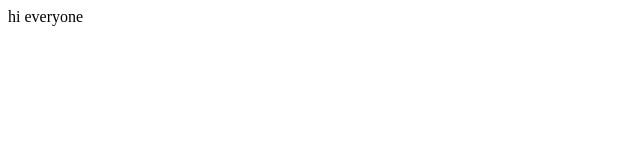
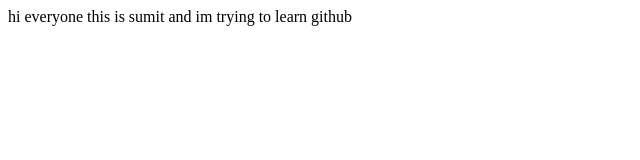
Before and after one commit to sumit600/lession-2, a plain HTML site: page index.html in a window 1280 px wide. Shown: the whole page, without its empty margins (0-640 px from the left). Drawn offline with Linux system fonts and the light colour scheme.

Commit message:
docs : added indentation

```diff
--- a/index.html
+++ b/index.html
@@ -4,9 +4,10 @@
     <meta charset="UTF-8">
     <meta http-equiv="X-UA-Compatible" content="IE=edge">
     <meta name="viewport" content="width=device-width, initial-scale=1.0">
-    <title>first web site</title>
+    <title></title>
 </head>
 <body>
     hi everyone
+    this is sumit and im trying to learn github
 </body>
 </html>
```
